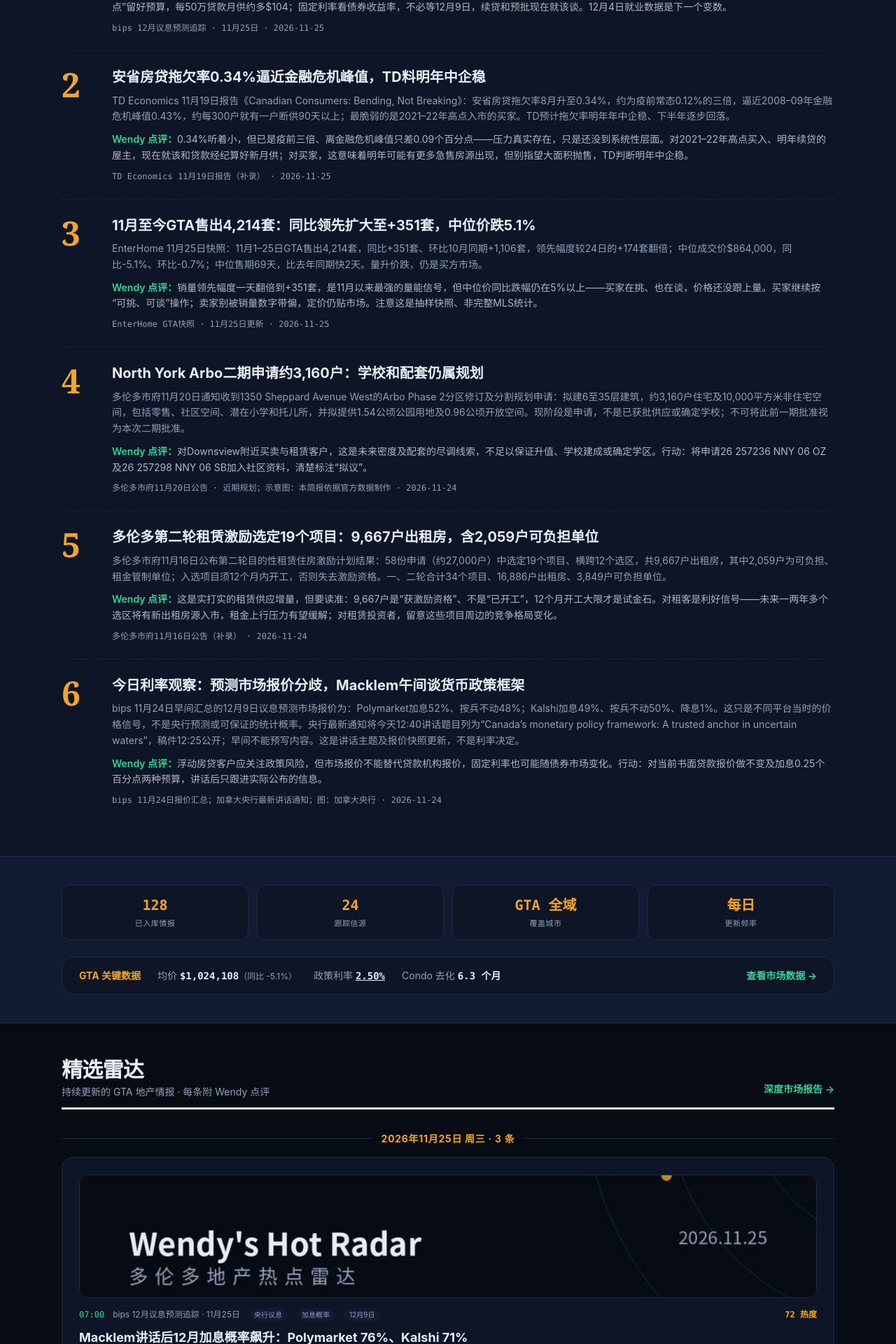
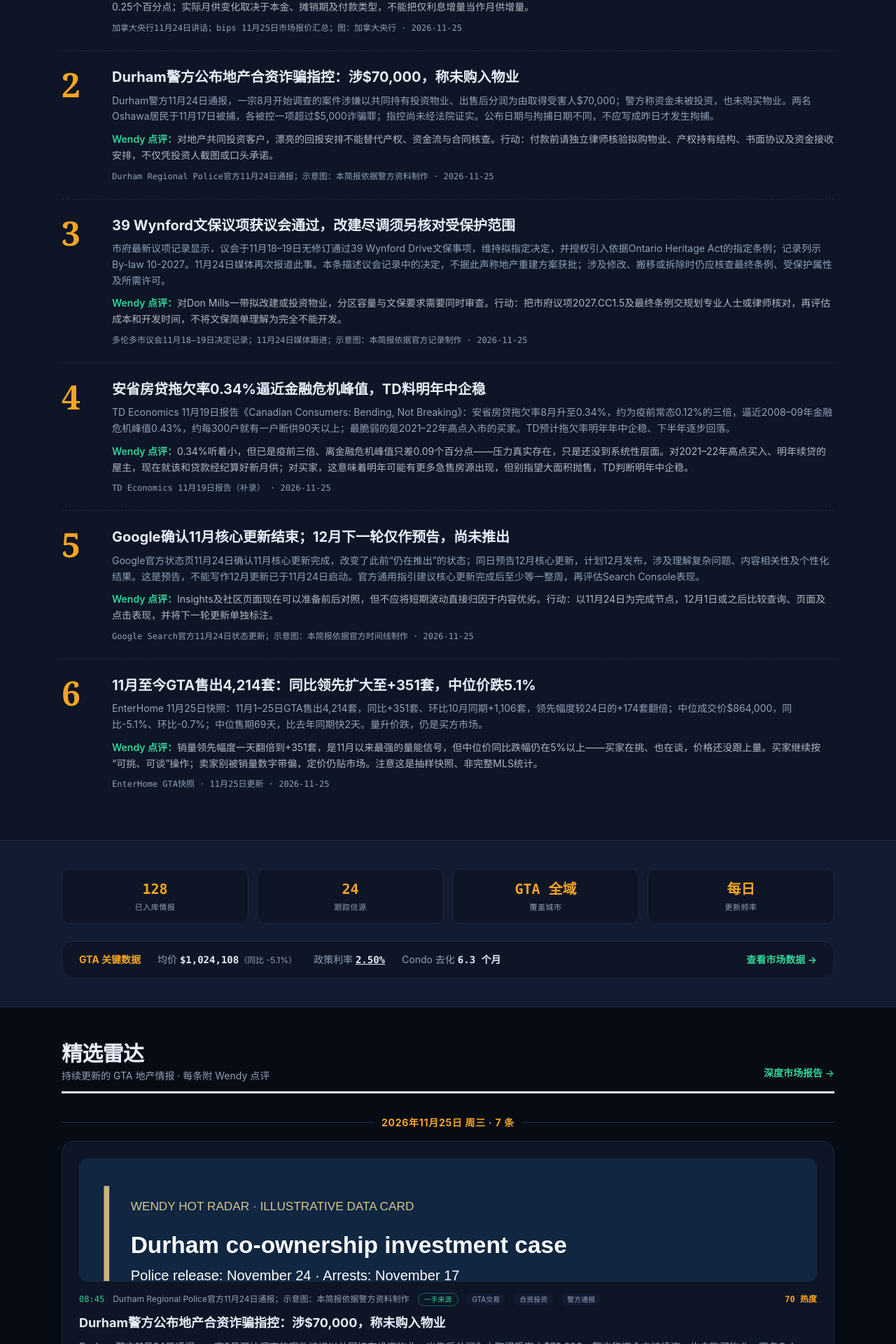
Before and after one commit to wendywangrealestate/wendy-hot-radar, a Next.js app: page / in a window 1280 px wide. Shown: the part 673-2593 px from the top of the page at 70% size. Built offline with nearby package versions, Linux system fonts and the light colour scheme.

Commit message:
Reuse November 25 rates item with primary speech; add four verified briefing stories

```diff
--- a/data/radar.ts
+++ b/data/radar.ts
@@ -20,27 +20,119 @@ export interface RadarItem {
 
 export const radarItems: RadarItem[] = [
 {
+  "id": "durham-coownership-fraud-nov24-2026",
+  "heat": 70,
+  "tags": [
+    "GTA交易",
+    "合资投资",
+    "警方通报"
+  ],
+  "title": "Durham警方公布地产合资诈骗指控：涉$70,000，称未购入物业",
+  "summary": "Durham警方11月24日通报，一宗8月开始调查的案件涉嫌以共同持有投资物业、出售后分润为由取得受害人$70,000；警方称资金未被投资，也未购买物业。两名Oshawa居民于11月17日被捕，各被控一项超过$5,000诈骗罪；指控尚未经法院证实。公布日期与拘捕日期不同，不应写成昨日才发生拘捕。",
+  "wendyNote": "对地产共同投资客户，漂亮的回报安排不能替代产权、资金流与合同核查。行动：付款前请独立律师核验拟购物业、产权持有结构、书面协议及资金接收安排，不仅凭投资人截图或口头承诺。",
+  "source": "Durham Regional Police官方11月24日通报；示意图：本简报依据警方资料制作",
+  "url": "https://www.drps.ca/news/posts/two-arrested-following-real-estate-investment-fraud-investigation/",
+  "points": [
+    "警方11月24日公布",
+    "涉嫌合资投资取得$70,000",
+    "两人被控；指控未获法院证实"
+  ],
+  "date": "2026-11-25",
+  "time": "08:45",
+  "firstHand": true,
+  "image": "/summaries/durham-coownership-fraud-nov24-2026.svg"
+},
+{
+  "id": "wynford-heritage-council-nov2026-update",
+  "heat": 62,
+  "tags": [
+    "416规划",
+    "文保",
+    "近期决定"
+  ],
+  "title": "39 Wynford文保议项获议会通过，改建尽调须另核对受保护范围",
+  "summary": "市府最新议项记录显示，议会于11月18–19日无修订通过39 Wynford Drive文保事项，维持拟指定决定，并授权引入依据Ontario Heritage Act的指定条例；记录列示By-law 10-2027。11月24日媒体再次报道此事。本条描述议会记录中的决定，不据此声称地产重建方案获批；涉及修改、搬移或拆除时仍应核查最终条例、受保护属性及所需许可。",
+  "wendyNote": "对Don Mills一带拟改建或投资物业，分区容量与文保要求需要同时审查。行动：把市府议项2027.CC1.5及最终条例交规划专业人士或律师核对，再评估成本和开发时间，不将文保简单理解为完全不能开发。",
+  "source": "多伦多市议会11月18–19日决定记录；11月24日媒体跟进；示意图：本简报依据官方记录制作",
+  "url": "https://secure.toronto.ca/council/agenda-item.do?item=2027.CC1.5",
+  "points": [
+    "议会11月18–19日通过议项",
+    "39 Wynford拟指定文保决定维持",
+    "重建方案和文保许可分开核查"
+  ],
+  "date": "2026-11-25",
+  "time": "08:45",
+  "firstHand": true,
+  "image": "/summaries/wynford-heritage-council-nov2026-update.svg"
+},
+{
+  "id": "google-core-complete-dec-preview-nov24-2026",
+  "heat": 60,
+  "tags": [
+    "网站获客",
+    "SEO",
+    "实质更新"
+  ],
+  "title": "Google确认11月核心更新结束；12月下一轮仅作预告，尚未推出",
+  "summary": "Google官方状态页11月24日确认11月核心更新完成，改变了此前“仍在推出”的状态；同日预告12月核心更新，计划12月发布，涉及理解复杂问题、内容相关性及个性化结果。这是预告，不能写作12月更新已于11月24日启动。官方通用指引建议核心更新完成后至少等一整周，再评估Search Console表现。",
+  "wendyNote": "Insights及社区页面现在可以准备前后对照，但不应将短期波动直接归因于内容优劣。行动：以11月24日为完成节点，12月1日或之后比较查询、页面及点击表现，并将下一轮更新单独标注。",
+  "source": "Google Search官方11月24日状态更新；示意图：本简报依据官方时间线制作",
+  "url": "https://status.search.google.com/incidents/AXrqxXXdtSjj3672ux7X",
+  "points": [
+    "11月更新于11月24日完成",
+    "12月更新仅预告，未开始",
+    "至少等待一整周再评估"
+  ],
+  "date": "2026-11-25",
+  "time": "08:45",
+  "firstHand": true,
+  "image": "/summaries/google-core-complete-dec-preview-nov24-2026.svg"
+},
+{
+  "id": "cloudflare-search-for-agents-nov25-2026",
+  "heat": 56,
+  "tags": [
+    "AI工具",
+    "网站检索",
+    "Beta"
+  ],
+  "title": "Cloudflare推出Search for Agents，让AI助手检索网站公开内容",
+  "summary": "Cloudflare 11月25日推出Search for Agents，控制台示例标为Beta；启用后会创建AI Search实例、索引网站内容，并提供域名下的搜索端点及发现元数据。它返回相关Markdown内容，不是替网站生成AI答案。所有计划可用，但受AI Search计费及额度限制；并不保证Google排名提升或AI推荐。",
+  "wendyNote": "社区介绍、房源FAQ和Insights可评估作为可检索资料，但不应默认索引客户私人文件或受限房源数据。行动：先在测试环境列出公开内容范围、过期内容处理和费用上限，再决定是否接入；本次不修改网站访问设置。",
+  "source": "Cloudflare官方11月25日发布；示意图：本简报依据官方功能制作",
+  "url": "https://developers.cloudflare.com/changelog/post/2026-11-25-search-for-agents/",
+  "points": [
+    "创建AI Search索引及搜索端点",
+    "返回Markdown相关内容而非AI答案",
+    "Beta；适用计费与额度"
+  ],
+  "date": "2026-11-25",
+  "time": "08:45",
+  "firstHand": true,
+  "image": "/summaries/cloudflare-search-for-agents-nov25-2026.svg"
+},
+{
   "date": "2026-11-25",
   "firstHand": false,
   "heat": 72,
   "id": "dec-hike-odds-nov25-2026",
-  "image": "/summaries/dec-hike-odds-nov25-2026.jpg",
-  "points": [
-    "Polymarket加息76%飙升",
-    "Kalshi加息71%紧随",
-    "经济学家仍3人押按兵不动"
-  ],
-  "source": "bips 12月议息预测追踪 · 11月25日",
-  "summary": "Macklem 11月24日多伦多讲话后，12月9日加息概率大幅跳升：bips 11月25日追踪显示 Polymarket 加息 76%、Kalshi 71%，较24日的52%/49%一日飙升约24个百分点；LSEG 数据显示市场定价加息概率约80%，高于讲话前的65%。Macklem 本人未直接点名12月，只重申通胀若长期过高就会加息，同时承认年底通胀或低于此前预测的3.5%。",
+  "image": "https://www.bankofcanada.ca/wp-content/uploads/2022/01/default-og-image.jpg",
+  "points": [
+    "2%总CPI目标不变",
+    "更重视CPI-trim及CPIX并推仪表板",
+    "市场报价76%/71%，非央行决定"
+  ],
+  "source": "加拿大央行11月24日讲话；bips 11月25日市场报价汇总；图：加拿大央行",
+  "summary": "Macklem 11月24日在多伦多讲话：2%目标针对总CPI，核心通胀仅是判断依据；央行将更重视CPI-trim及CPIX，并上线更广泛的通胀仪表板。若通胀过高持续太久，需要提高政策利率，但这不是12月9日的加息承诺。bips 11月25日早间汇总的预测市场加息报价为Polymarket 76%、Kalshi 71%，高于24日52%及49%；这些是平台价格信号，不是央行预测或保证的概率。",
   "tags": [
     "央行议息",
     "加息概率",
     "12月9日"
   ],
   "time": "07:00",
-  "title": "Macklem讲话后12月加息概率飙升：Polymarket 76%、Kalshi 71%",
-  "url": "https://bips.ca/resources/bank-of-canada-forecasting",
-  "wendyNote": "市场一夜之间从五五开翻到七成押加息，但别忘了经济学家仍是3比1押按兵不动——分歧本身就是信号。浮动利率和HELOC客户按“12月可能再加25基点”留好预算，每50万贷款月供约多$104；固定利率看债券收益率，不必等12月9日，续贷和预批现在就该谈。12月4日就业数据是下一个变数。"
+  "title": "Macklem讲话实质更新：更重视CPI-trim与CPIX，市场加息报价上升",
+  "url": "https://www.bankofcanada.ca/2026/11/canadas-monetary-policy-framework-a-trusted-anchor-in-uncertain-waters/",
+  "wendyNote": "对买家及续贷客户，不能把讲话、市场报价或通胀目标当作个人贷款报价。行动：向贷款经纪索取当前书面条款及有效期，分别测算利率不变和增加0.25个百分点；实际月供变化取决于本金、摊销期及付款类型，不能把仅利息增量当作月供增量。"
 },
 {
   "date": "2026-11-25",
```
